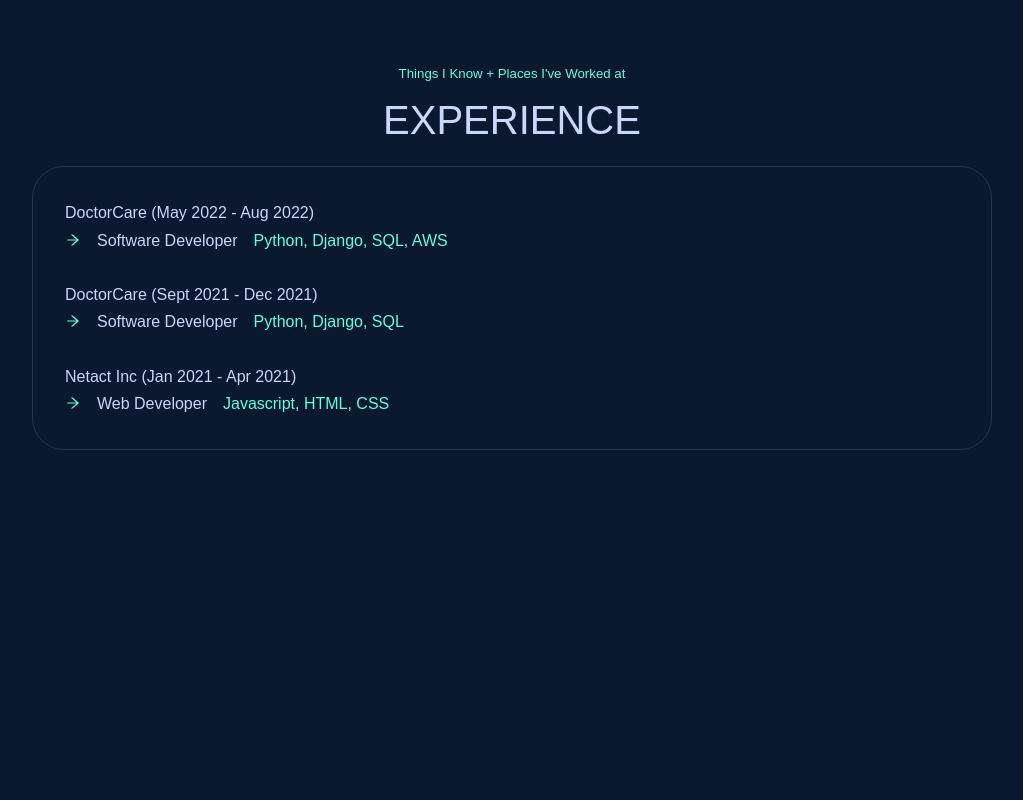
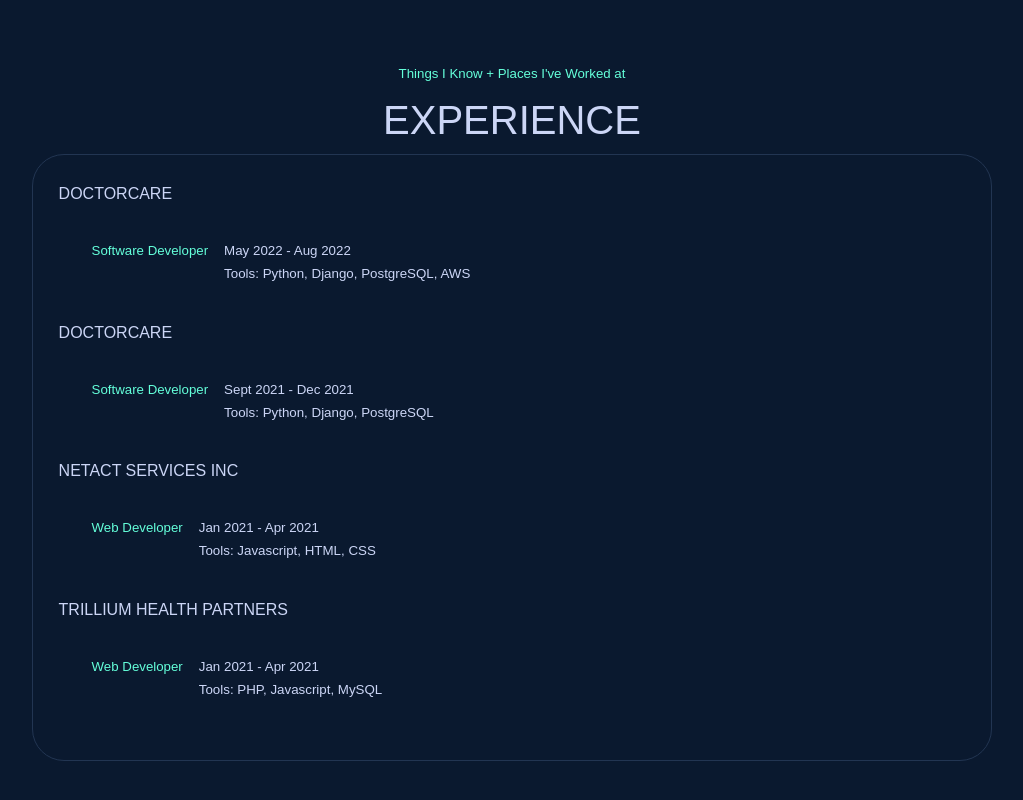
Before and after one commit to raghadasfour-02/personal-portfolio-2.0, a React (Create React App) app: page / in a window 1280 px wide. Shown: the part 865-1665 px from the top of the page, without its empty margins (128-1151 px from the left). Built offline with nearby package versions, Linux system fonts and the light colour scheme.

Commit message:
Reorganize 'Experience' Section

```diff
--- a/src/components/experience/experience.jsx
+++ b/src/components/experience/experience.jsx
@@ -7,31 +7,41 @@
     <section id = 'experience'>
       <h5>Things I Know + Places I've Worked at</h5>
       <h1>EXPERIENCE</h1>
-
-      <div className="container experience__container">
-        <div className="experience__work">
-          <h4>DoctorCare (May 2022 - Aug 2022)</h4>
-            <article className='experience__details'>
-              < AiOutlineArrowRight className='experience__details-icon' />
-              <h4>Software Developer</h4>
-              <h4 style={{color: "var(--color-neon-green)"}}>Python, Django, SQL, AWS</h4>
+      <div className="container about__container">
+        <div className="about__content">
+          <div className="about_cards">
+          <h4>DOCTORCARE</h4>
+            <article className='about__card'>
+              <h5>Software Developer</h5>
+              <small>May 2022 - Aug 2022 <br />
+              Tools: Python, Django, PostgreSQL, AWS
+              </small>
             </article>
 
-          <br></br>
-          <h4>DoctorCare (Sept 2021 - Dec 2021)</h4>
-            <article className='experience__details'>
-              < AiOutlineArrowRight className='experience__details-icon' />
-              <h4>Software Developer</h4>
-              <h4 style={{color: "var(--color-neon-green)"}}>Python, Django, SQL</h4>
+            <h4>DOCTORCARE</h4>
+            <article className='about__card'>
+              <h5>Software Developer</h5>
+              <small>Sept 2021 - Dec 2021 <br />
+              Tools: Python, Django, PostgreSQL
+              </small>
             </article>
 
-          <br></br>
-          <h4>Netact Inc (Jan 2021 - Apr 2021)</h4>
-            <article className='experience__details'>
-              < AiOutlineArrowRight className='experience__details-icon' />
-              <h4>Web Developer</h4>
-              <h4 style={{color: "var(--color-neon-green)"}}>Javascript, HTML, CSS</h4>
+            <h4>NETACT SERVICES INC</h4>
+            <article className='about__card'>
+              <h5>Web Developer</h5>
+              <small>Jan 2021 - Apr 2021 <br />
+              Tools: Javascript, HTML, CSS
+              </small>
             </article>
+
+            <h4>TRILLIUM HEALTH PARTNERS</h4>
+            <article className='about__card'>
+              <h5>Web Developer</h5>
+              <small>Jan 2021 - Apr 2021 <br />
+              Tools: PHP, Javascript, MySQL
+              </small>
+            </article>
+          </div>
         </div>
       </div>
     </section>
```
